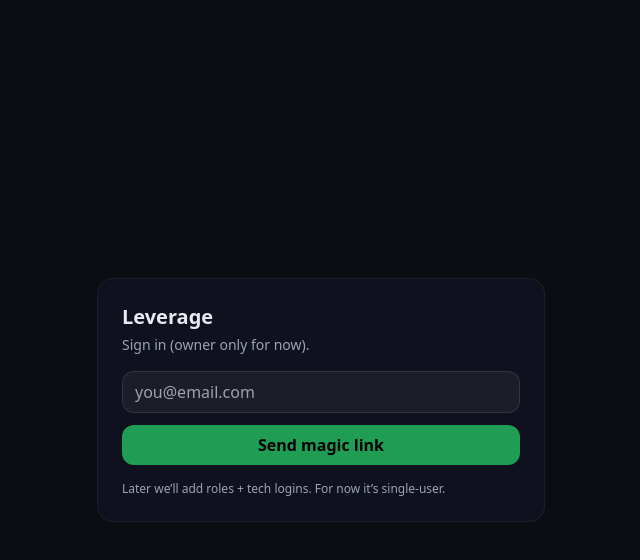
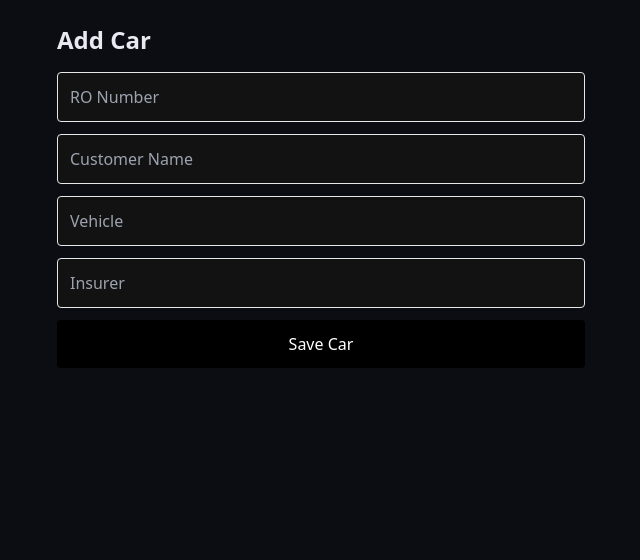
Before and after one commit to christianrogers1407/Leverage-app, a Next.js app: page /cars in a window 1280 px wide. Before the commit this address had no page. Shown: the top 560 px of the page, without its empty margins (319-959 px from the left). Built offline with nearby package versions, Linux system fonts and the light colour scheme.

Commit message:
Add cars + routesheet

```diff
--- /dev/null
+++ b/app/cars/page.tsx
@@ -0,0 +1,77 @@
+"use client";
+
+import { useState } from "react";
+import { supabase } from "@/lib/supabaseClient";
+
+export default function CarsPage() {
+  const [roNumber, setRoNumber] = useState("");
+  const [customerName, setCustomerName] = useState("");
+  const [vehicle, setVehicle] = useState("");
+  const [insurer, setInsurer] = useState("");
+  const [message, setMessage] = useState("");
+
+  async function handleSave(e: React.FormEvent) {
+    e.preventDefault();
+    setMessage("");
+
+    const { error } = await supabase.from("cars").insert({
+      ro_number: roNumber,
+      customer_name: customerName,
+      vehicle,
+      insurer,
+    });
+
+    if (error) {
+      setMessage(error.message);
+      return;
+    }
+
+    setMessage("Car saved.");
+    setRoNumber("");
+    setCustomerName("");
+    setVehicle("");
+    setInsurer("");
+  }
+
+  return (
+    <div className="max-w-xl mx-auto p-6 space-y-4">
+      <h1 className="text-2xl font-semibold">Add Car</h1>
+
+      <form onSubmit={handleSave} className="space-y-3">
+        <input
+          className="w-full rounded border p-3"
+          placeholder="RO Number"
+          value={roNumber}
+          onChange={(e) => setRoNumber(e.target.value)}
+        />
+
+        <input
+          className="w-full rounded border p-3"
+          placeholder="Customer Name"
+          value={customerName}
+          onChange={(e) => setCustomerName(e.target.value)}
+        />
+
+        <input
+          className="w-full rounded border p-3"
+          placeholder="Vehicle"
+          value={vehicle}
+          onChange={(e) => setVehicle(e.target.value)}
+        />
+
+        <input
+          className="w-full rounded border p-3"
+          placeholder="Insurer"
+          value={insurer}
+          onChange={(e) => setInsurer(e.target.value)}
+        />
+
+        <button className="w-full rounded bg-black text-white p-3">
+          Save Car
+        </button>
+      </form>
+
+      {message ? <div className="text-sm">{message}</div> : null}
+    </div>
+  );
+}
--- /dev/null
+++ b/app/login/page.tsx
@@ -0,0 +1,96 @@
+"use client";
+
+import { useRouter } from "next/navigation";
+import { useState } from "react";
+import { supabase } from "@/lib/supabaseClient";
+
+export default function LoginPage() {
+  const router = useRouter();
+  const [email, setEmail] = useState("");
+  const [password, setPassword] = useState("");
+  const [message, setMessage] = useState("");
+
+  async function handlePasswordLogin(e: React.FormEvent) {
+    e.preventDefault();
+    setMessage("");
+
+    const { error } = await supabase.auth.signInWithPassword({
+      email,
+      password,
+    });
+
+    if (error) {
+      setMessage(error.message);
+      return;
+    }
+
+    router.push("/");
+  }
+
+  async function handleMagicLink() {
+    setMessage("");
+
+    const { error } = await supabase.auth.signInWithOtp({
+      email,
+      options: {
+        emailRedirectTo: "https://leverage-app-teal.vercel.app",
+      },
+    });
+
+    if (error) {
+      setMessage(error.message);
+      return;
+    }
+
+    setMessage("Magic link sent.");
+  }
+
+  return (
+    <div className="max-w-md mx-auto p-6 space-y-4">
+      <h1 className="text-2xl font-semibold">Login</h1>
+
+      <form onSubmit={handlePasswordLogin} className="space-y-3">
+        <input
+          className="w-full rounded border p-3"
+          type="email"
+          placeholder="Email"
+          value={email}
+          onChange={(e) => setEmail(e.target.value)}
+        />
+
+        <input
+          className="w-full rounded border p-3"
+          type="password"
+          placeholder="Password"
+          value={password}
+          onChange={(e) => setPassword(e.target.value)}
+        />
+
+        <button className="w-full rounded bg-black text-white p-3">
+          Sign in with password
+        </button>
+      </form>
+
+      <button
+        className="w-full rounded border p-3"
+        onClick={handleMagicLink}
+      >
+        Send magic link
+      </button>
+
+      <button
+        className="w-full rounded border p-3"
+        onClick={async () => {
+          await supabase.auth.updateUser({
+            password: "test1234",
+          });
+          alert("Password set to test1234");
+        }}
+      >
+        Set Password (temp)
+      </button>
+
+      {message ? <div className="text-sm">{message}</div> : null}
+    </div>
+  );
+}
--- /dev/null
+++ b/app/routesheet/page.tsx
@@ -0,0 +1,59 @@
+"use client";
+
+import { useEffect, useState } from "react";
+import { supabase } from "@/lib/supabaseClient";
+
+type Car = {
+  id: string;
+  ro_number: string;
+  customer_name: string | null;
+  vehicle: string | null;
+  insurer: string | null;
+  created_at: string;
+};
+
+export default function RouteSheetPage() {
+  const [cars, setCars] = useState<Car[]>([]);
+  const [message, setMessage] = useState("");
+
+  useEffect(() => {
+    async function loadCars() {
+      const { data, error } = await supabase
+        .from("cars")
+        .select("id, ro_number, customer_name, vehicle, insurer, created_at")
+        .order("created_at", { ascending: false });
+
+      if (error) {
+        setMessage(error.message);
+        return;
+      }
+
+      setCars(data ?? []);
+    }
+
+    loadCars();
+  }, []);
+
+  return (
+    <div className="max-w-5xl mx-auto p-6 space-y-4">
+      <h1 className="text-2xl font-semibold">Route Sheet</h1>
+
+      {message ? <div className="text-sm">{message}</div> : null}
+
+      <div className="space-y-3">
+        {cars.map((car) => (
+          <div key={car.id} className="rounded border p-4">
+            <div className="font-semibold">RO: {car.ro_number}</div>
+            <div>Customer: {car.customer_name || "—"}</div>
+            <div>Vehicle: {car.vehicle || "—"}</div>
+            <div>Insurer: {car.insurer || "—"}</div>
+          </div>
+        ))}
+
+        {!cars.length && !message ? (
+          <div className="text-sm">No cars yet.</div>
+        ) : null}
+      </div>
+    </div>
+  );
+}
--- /dev/null
+++ b/app/test123/page.tsx
@@ -0,0 +1,3 @@
+export default function Test123Page() {
+  return <div>TEST 123 PAGE</div>;
+}
--- a/components/AuthGate.tsx
+++ b/components/AuthGate.tsx
@@ -1,60 +1,52 @@
 "use client";
 
 import { useEffect, useState } from "react";
+import { usePathname } from "next/navigation";
 import { supabase } from "@/lib/supabaseClient";
 
-export function AuthGate(props: { children: React.ReactNode }) {
-  const [ready, setReady] = useState(false);
+export function AuthGate({ children }: { children: React.ReactNode }) {
+  const pathname = usePathname();
+  const [loading, setLoading] = useState(true);
   const [authed, setAuthed] = useState(false);
-  const [email, setEmail] = useState("");
+
+  const publicPaths = ["/login", "/test123", "/cars", "/routesheet"];
 
   useEffect(() => {
-    supabase.auth.getSession().then(({ data }) => {
+    async function checkAuth() {
+      const { data } = await supabase.auth.getSession();
       setAuthed(!!data.session);
-      setReady(true);
-    });
-    const { data: sub } = supabase.auth.onAuthStateChange((_evt, session) => {
+      setLoading(false);
+    }
+
+    checkAuth();
+
+    const {
+      data: { subscription },
+    } = supabase.auth.onAuthStateChange((_event, session) => {
       setAuthed(!!session);
     });
-    return () => sub.subscription.unsubscribe();
+
+    return () => subscription.unsubscribe();
   }, []);
 
-  async function signIn() {
-    if (!email) return;
-    await supabase.auth.signInWithOtp({ email });
-    alert("Check your email for the magic link.");
+  if (publicPaths.includes(pathname)) {
+    return <>{children}</>;
   }
 
-  if (!ready) return <div className="p-6 text-muted">Loading…</div>;
+  if (loading) {
+    return <div className="p-6">Loading...</div>;
+  }
 
   if (!authed) {
     return (
-      <div className="min-h-screen flex items-center justify-center p-6">
-        <div className="w-full max-w-md rounded-2xl bg-panel/80 border border-white/5 p-6">
-          <div className="text-xl font-semibold">Leverage</div>
-          <div className="text-sm text-muted mt-1">Sign in (owner only for now).</div>
-          <div className="mt-4 space-y-3">
-            <input
-              className="w-full rounded-xl bg-white/5 border border-white/10 px-3 py-2 outline-none"
-              placeholder="you@email.com"
-              value={email}
-              onChange={e => setEmail(e.target.value)}
-            />
-            <button
-              className="w-full rounded-xl bg-money text-black font-semibold py-2"
-              onClick={signIn}
-              type="button"
-            >
-              Send magic link
-            </button>
-          </div>
-          <div className="text-xs text-muted mt-4">
-            Later we’ll add roles + tech logins. For now it’s single-user.
-          </div>
-        </div>
+      <div className="max-w-md mx-auto p-6 space-y-4">
+        <h1 className="text-2xl font-semibold">Magic Link Login</h1>
+        <p className="text-sm text-gray-500">
+          You are not signed in yet.
+        </p>
       </div>
     );
   }
 
-  return <>{props.children}</>;
+  return <>{children}</>;
 }
```
